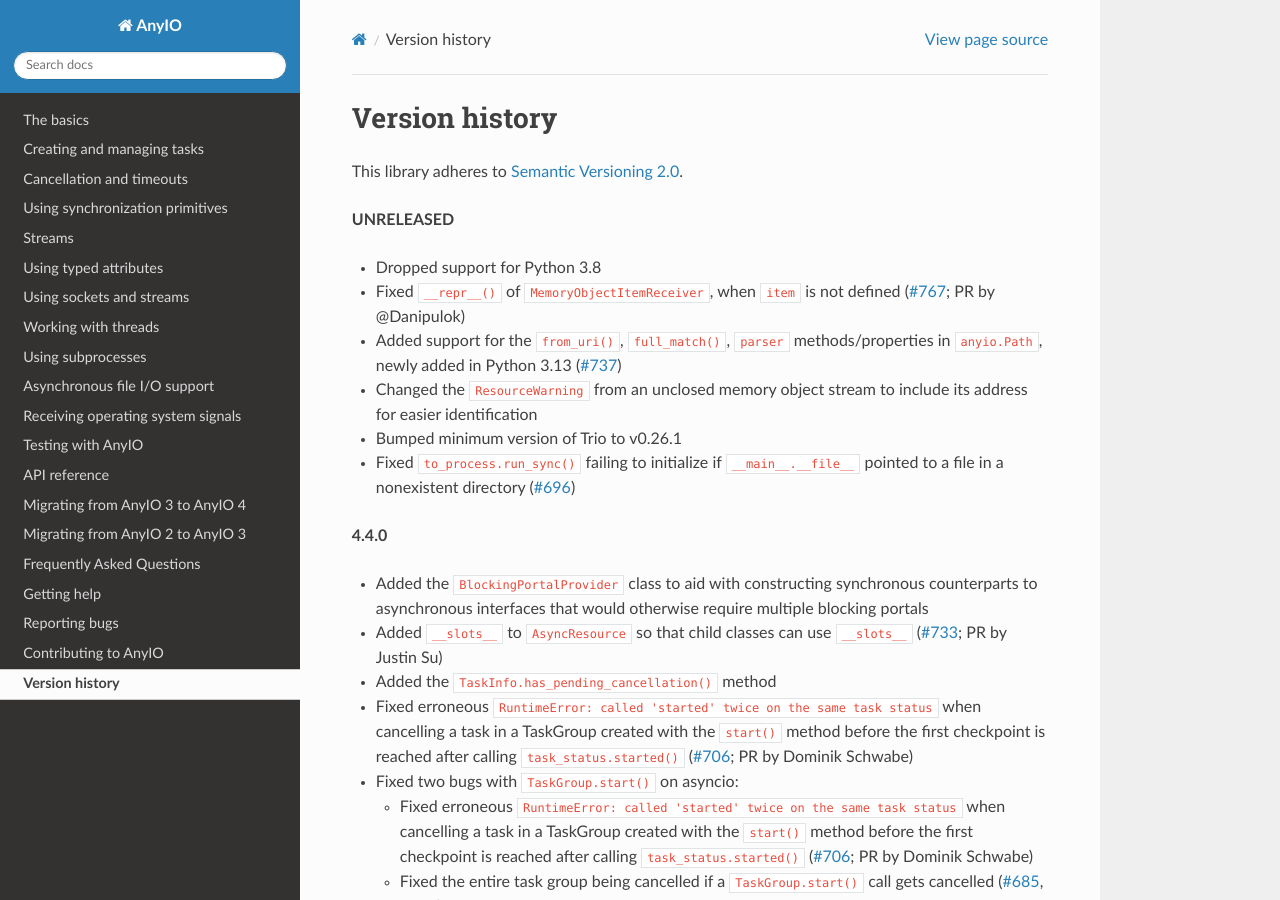
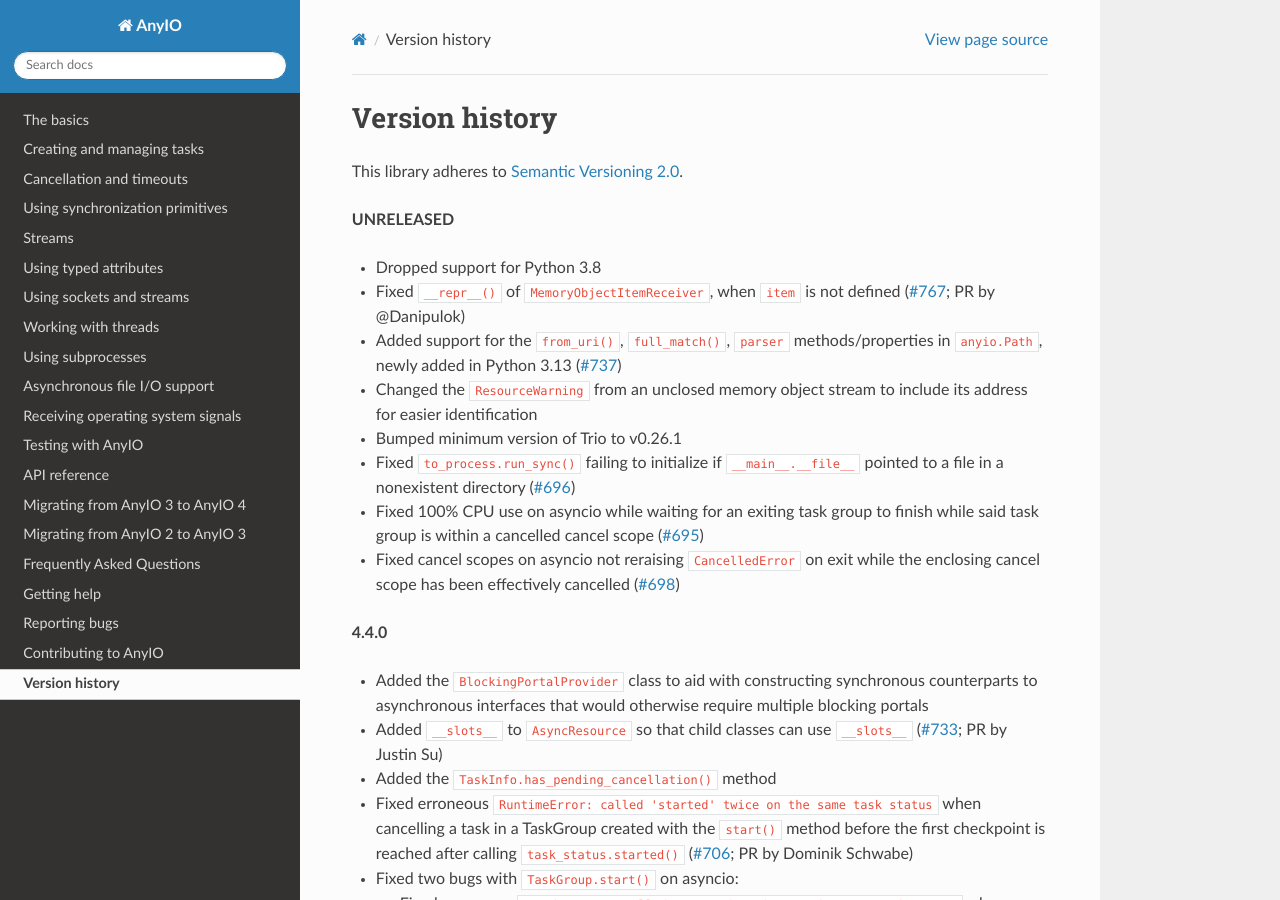
Before and after one commit to agronholm/anyio, a Sphinx documentation site: the page built from docs/versionhistory.rst, in a window 1280 px wide and 900 px high. Built offline with Sphinx 7.4.7 and the Read the Docs theme 2.0.0, drawn with Linux system fonts in a browser that asks for light colours; the version number could not be read and is left out.

Commit message:
Added changelog note

```diff
--- a/docs/versionhistory.rst
+++ b/docs/versionhistory.rst
@@ -17,6 +17,12 @@ This library adheres to `Semantic Versioning 2.0 <http://semver.org/>`_.
 - Fixed ``to_process.run_sync()`` failing to initialize if ``__main__.__file__`` pointed
   to a file in a nonexistent directory
   (`#696 <https://github.com/agronholm/anyio/issues/696>`_)
+- Fixed 100% CPU use on asyncio while waiting for an exiting task group to finish while
+  said task group is within a cancelled cancel scope
+  (`#695 <https://github.com/agronholm/anyio/issues/695>`_)
+- Fixed cancel scopes on asyncio not reraising ``CancelledError`` on exit while the
+  enclosing cancel scope has been effectively cancelled
+  (`#698 <https://github.com/agronholm/anyio/issues/698>`_)
 
 **4.4.0**
 
```
